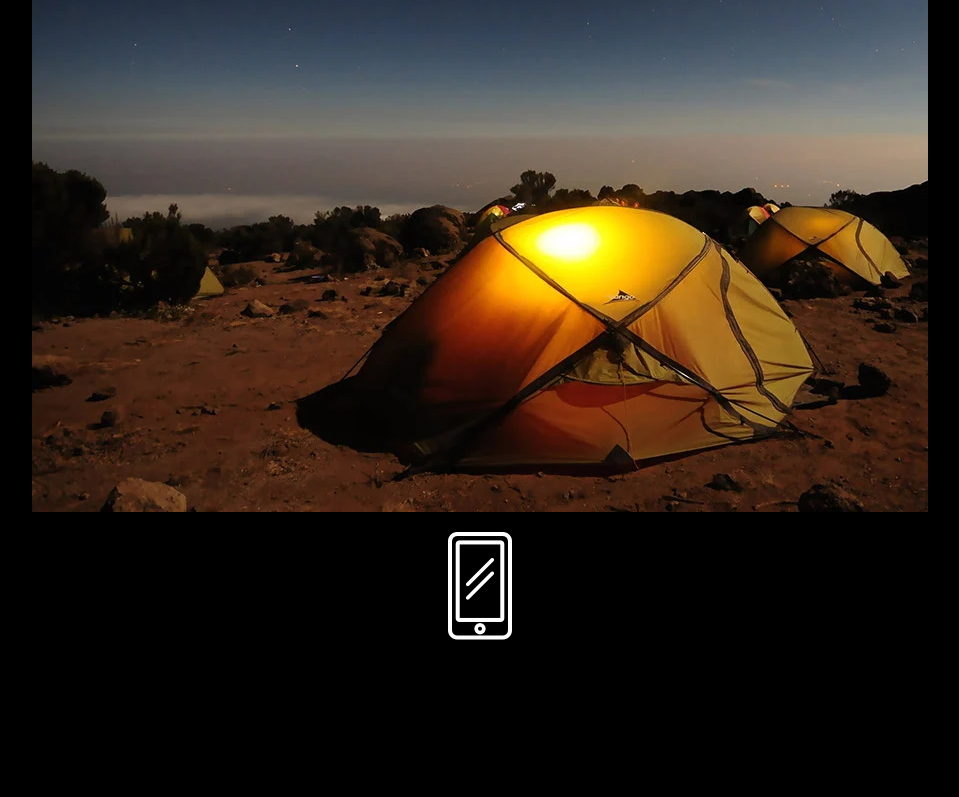
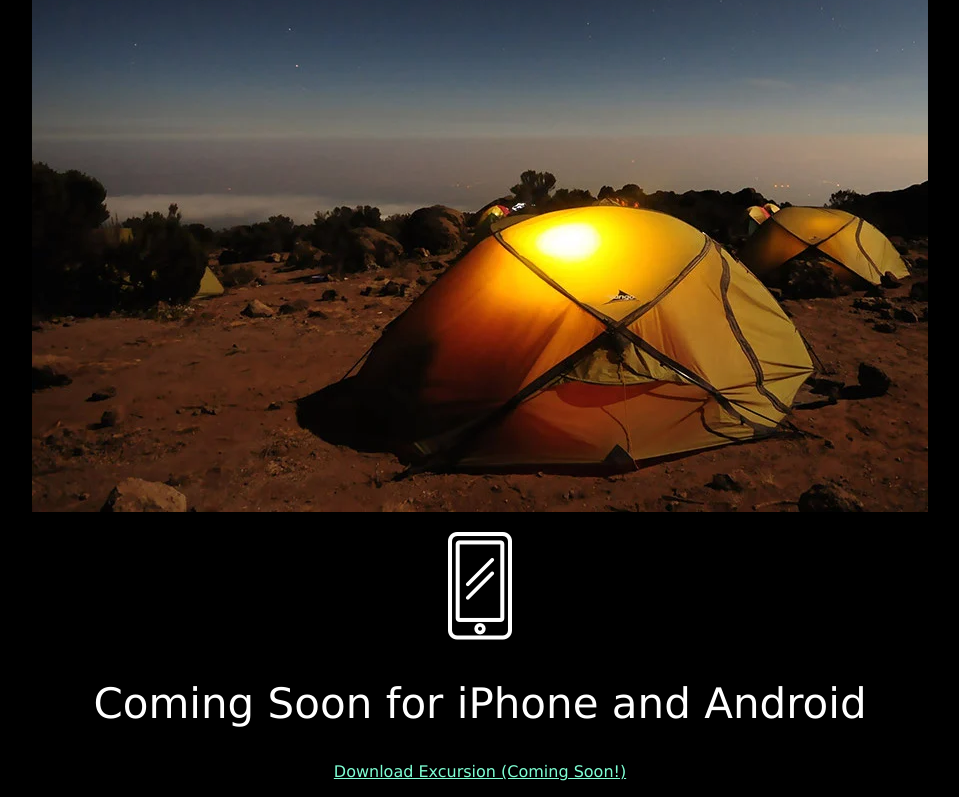
Before and after one commit to ElinaZoldnere/excursion_Codecademy, a plain HTML site: page index.html in a window 1280 px wide. Shown: the part 500-1297 px from the top of the page, without its empty margins (160-1119 px from the left). Before the commit the page ends 1160 px from the top, so only its background shows below. Drawn offline with Linux system fonts and the light colour scheme.

Commit message:
Add bottom h2 heder and download link

```diff
--- a/index.html
+++ b/index.html
@@ -17,5 +17,7 @@
     <h4 class="header--h4">Excursion remembers places you like, and recommends new points of interest around you.</h4>
     <p><img src="resources/images/camp.webp"></p>
     <p><img src="resources/images/phone.webp"></p>
+    <h2 class="header--h2">Coming Soon for iPhone and Android</h2>
+    <p><a class="link--download" href="#">Download Excursion (Coming Soon!)</a></p>
 </body>
 </html>
```
